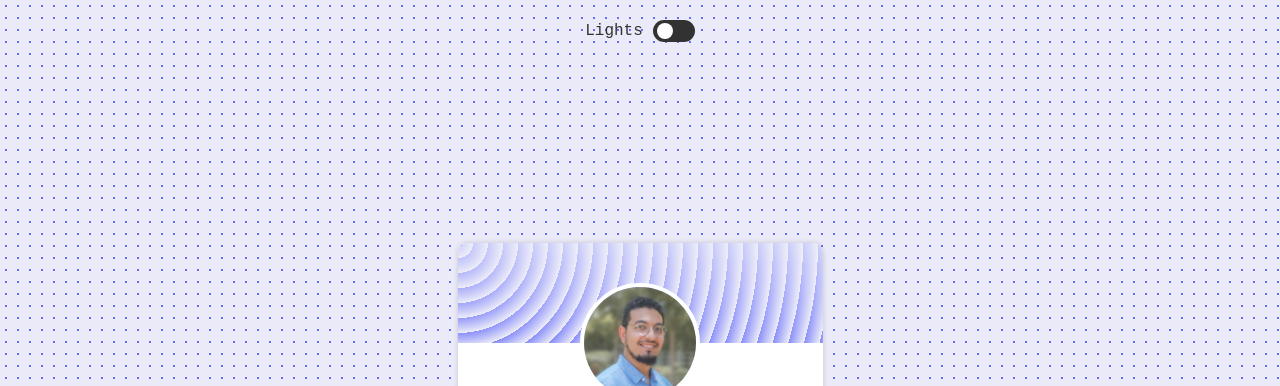
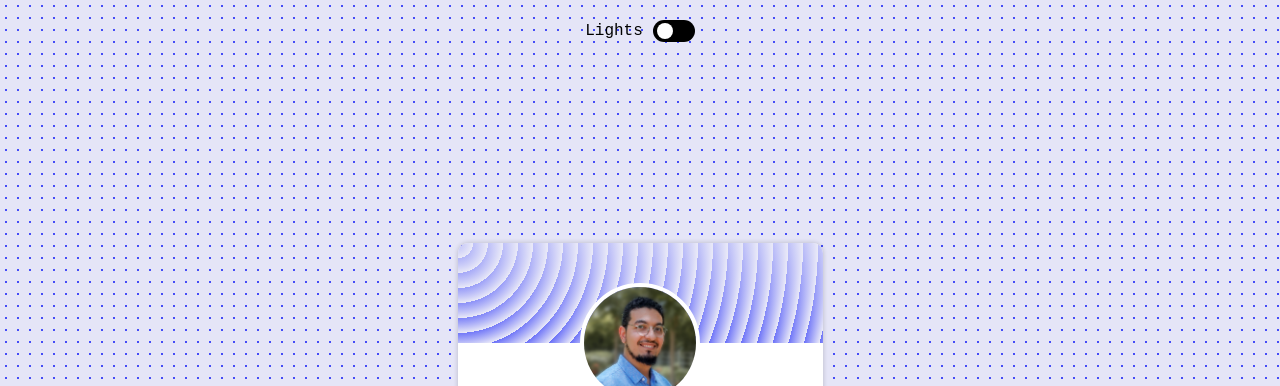
Before and after one commit to qzaiad/profile-card, a plain HTML site: page index.html in a window 1280 px wide. Shown: the top 386 px of the page. Drawn offline with Linux system fonts and the light colour scheme.

Commit message:
m: remove opacity from .container background
- give tuggle a higher index so that when browser's
  height is low, it will be aboce the bulbs

```diff
--- a/style.css
+++ b/style.css
@@ -48,7 +48,7 @@ body {
   /* cross axis (vertically) */
   min-height: 100vh;
   background-color: #e5e5f7;
-  opacity: 0.8;
+  /* opacity: 0.8; */
   background-image: radial-gradient(#444cf7 0.75px, #e5e5f7 0.75px);
   background-size: 1.2rem 1.2rem;
 }
@@ -59,6 +59,7 @@ body {
   gap: 1rem;
   position: absolute;
   top: 2rem;
+  z-index: 3;
 }
 
 .lights-label {
```
